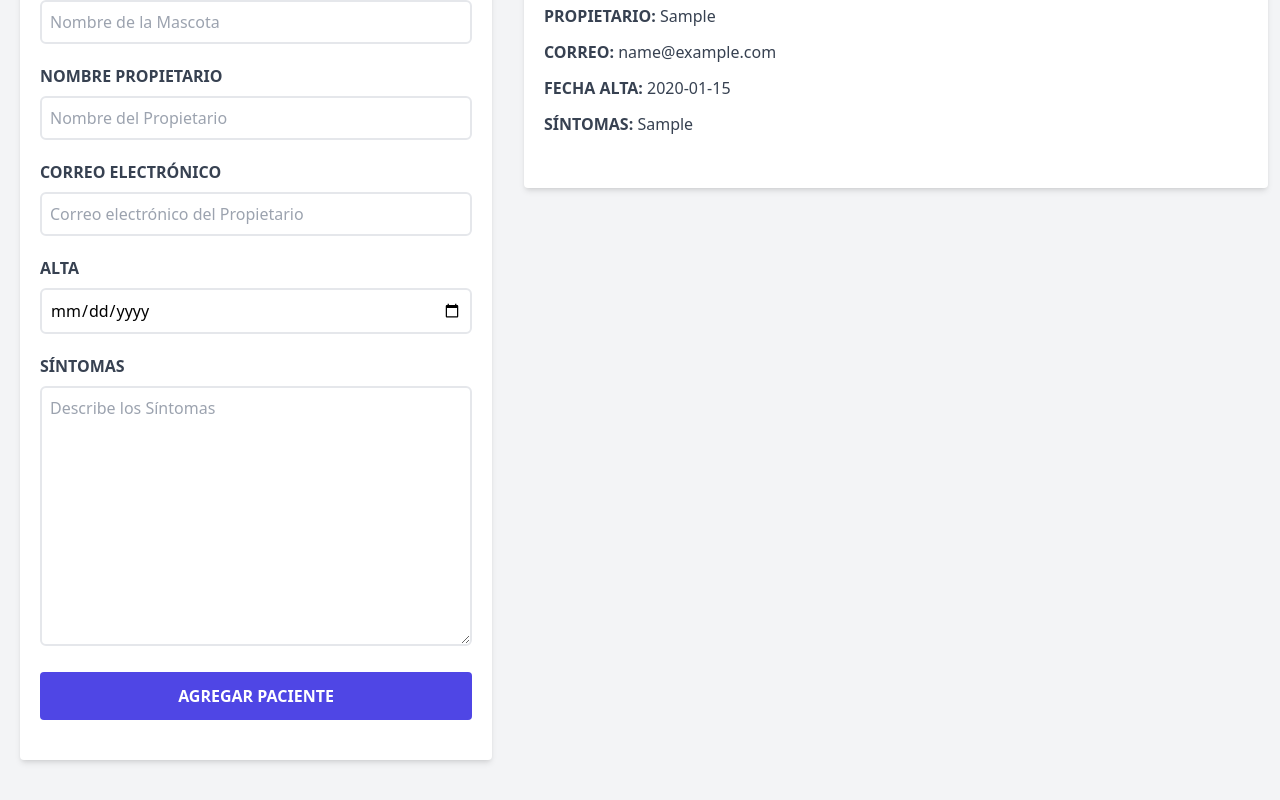
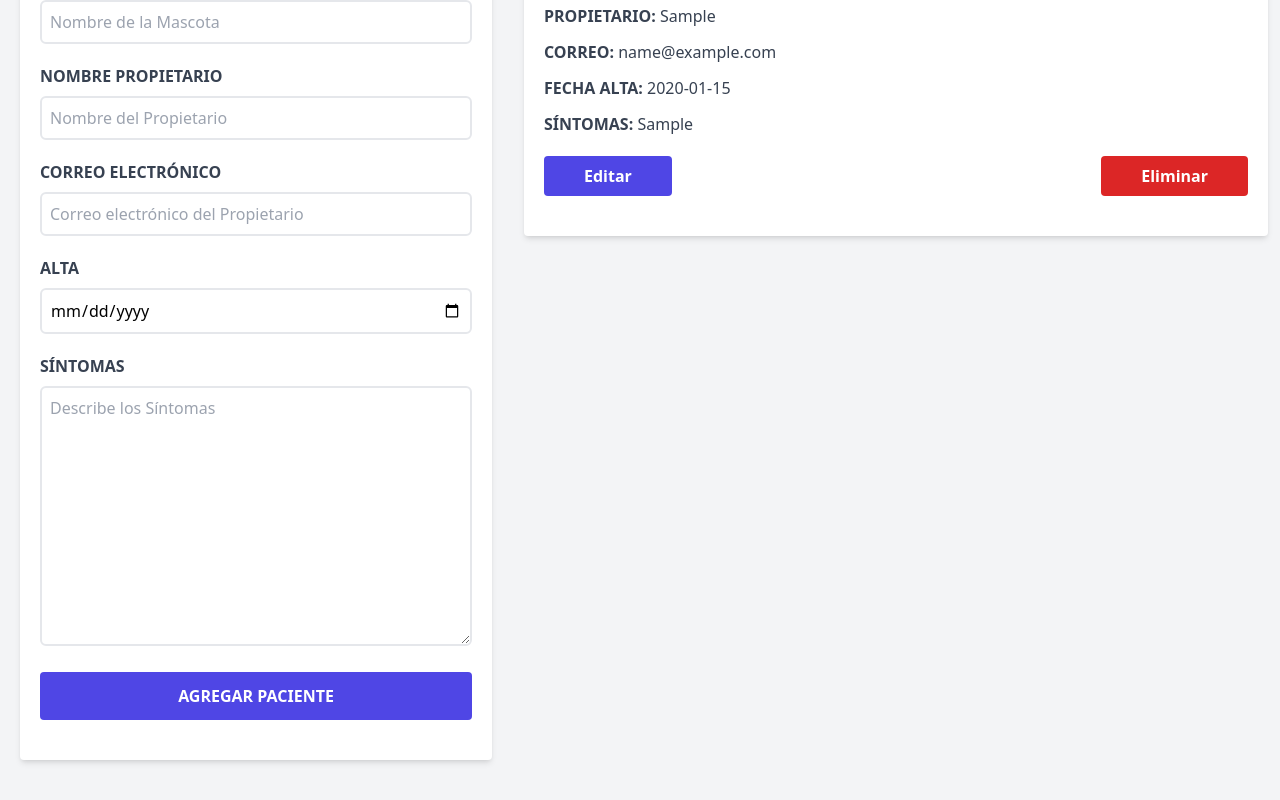
Before and after one commit to JhonatanWalterSen/citas-react, a React (Vite) app: page / in a window 1280 px wide. Both pictures are taken after typing "Sample", "Sample", "name@example.com", "2020-01-15", "Sample" into the empty fields and a click on the input "Agregar paciente". Shown: the part 420-1220 px from the top of the page. Built offline with nearby package versions, Linux system fonts and the light colour scheme.

Commit message:
iniciando useEffect

```diff
--- a/src/App.jsx
+++ b/src/App.jsx
@@ -6,13 +6,14 @@ import ListadoPacientes from './components/ListadoPacientes'
 
 function App() {
   const [pacientes, setPacientes] = useState([])
+  const [paciente, setPaciente] = useState({})
 
   return (
     <div className="container mx-auto mt-20">
       <Header  />
       <div className="mt-12 md:flex">
-        <Formulario pacientes ={pacientes} setPacientes={setPacientes} />
-        <ListadoPacientes pacientes ={pacientes}/>
+        <Formulario pacientes ={pacientes} setPacientes={setPacientes} paciente ={paciente} />
+        <ListadoPacientes pacientes ={pacientes} setPaciente={setPaciente}/>
       </div>
     </div>
   )
--- a/src/components/Formulario.jsx
+++ b/src/components/Formulario.jsx
@@ -2,7 +2,7 @@ import { useEffect, useState } from "react"
 import ErrorFormulario from "./ErrorFormulario"
 
 
-const Formulario = ({pacientes, setPacientes}) => {
+const Formulario = ({pacientes, setPacientes,paciente}) => {
 
     const [nombre, setNombre ] = useState('')
     const [propietario, setPropietario ] = useState('')
@@ -12,11 +12,9 @@ const Formulario = ({pacientes, setPacientes}) => {
 
     const [error, setError] = useState(false)
 
-    /* const generarId = () => {
-        const ramdon =  Mathematic.ramdon().toString(36).substr(2)
-        const fecha =  Date.now.toString(36);
-        return ramdon+ fecha;
-    } */
+    useEffect(() =>{
+        console.log(paciente);
+    },[paciente])
 
     const handleSubmit = (e) =>{
         e.preventDefault()
@@ -29,7 +27,6 @@ const Formulario = ({pacientes, setPacientes}) => {
         setError(false)
 
         // Objeto de Paciente
-
         const objPaciente = {
             nombre,
             propietario,
--- a/src/components/ListadoPacientes.jsx
+++ b/src/components/ListadoPacientes.jsx
@@ -1,17 +1,32 @@
 import React from 'react'
 import Paciente from './Paciente'
 
-const ListadoPacientes = ({pacientes}) => {
+const ListadoPacientes = ({pacientes, setPaciente}) => {
     return (
         <div className="md:w-1/2 lg:w-3/5 h-screen md:overflow-y-scroll">
-            <h2 className="font-black text-3xl text-center">patitentes</h2>
+            {   pacientes && pacientes.length ? (
+                <>
+                    <h2 className="font-black text-3xl text-center">Pacitentes</h2>
                     <p className="text-xl text-center mt-5 mb-10">
                         Administra tus {''}
                         <span className="text-indigo-600 font-bold">Pacientes y Citas</span>
                     </p>
                     {pacientes.map( (paciente)=>(
-                    <Paciente key={paciente.id} paciente={paciente}/>
+                            <Paciente
+                            key={paciente.id}
+                            paciente={paciente}
+                            setPaciente={setPaciente}/>
                     ) )}
+                </>
+            ) : (
+                <>
+                    <h2 className="font-black text-3xl text-center">No hay Pacitentes</h2>
+                    <p className="text-xl text-center mt-5 mb-10">
+                        Agrega pacientes {''}
+                        <span className="text-indigo-600 font-bold">a continuación..</span>
+                    </p>
+                </>
+            )}
         </div>
     )
 }
--- a/src/components/Paciente.jsx
+++ b/src/components/Paciente.jsx
@@ -1,7 +1,7 @@
 import React from 'react'
 
-const Paciente = ({paciente}) => {
-    const {nombre,propietario,email,fecha,sintomas} = paciente
+const Paciente = ({paciente, setPaciente}) => {
+    const {nombre,propietario,email,fecha,sintomas} = paciente;
 
     return (
         <div  className=" m-3 bg-white shadow-md px-5 py-10 rounded mb-10">
@@ -24,6 +24,11 @@ const Paciente = ({paciente}) => {
             <p className="font-bold mb-3 text-gray-700 uppercase">Síntomas: {''}
                 <span className="font-normal normal-case">{sintomas}</span>
             </p>
+            <div className="flex justify-between mt-5">
+                <button className="py-2 px-10 bg-indigo-600 hover:bg-indigo-700 text-white font-bold rounded" type ="button" onClick={() => setPaciente(paciente)}>Editar</button>
+
+                <button className="py-2 px-10 bg-red-600 hover:bg-red-700 text-white font-bold rounded" type ="button">Eliminar</button>
+            </div>
         </div>
     )
 }
```
Lines whose indentation alone changed are shown as unchanged.
